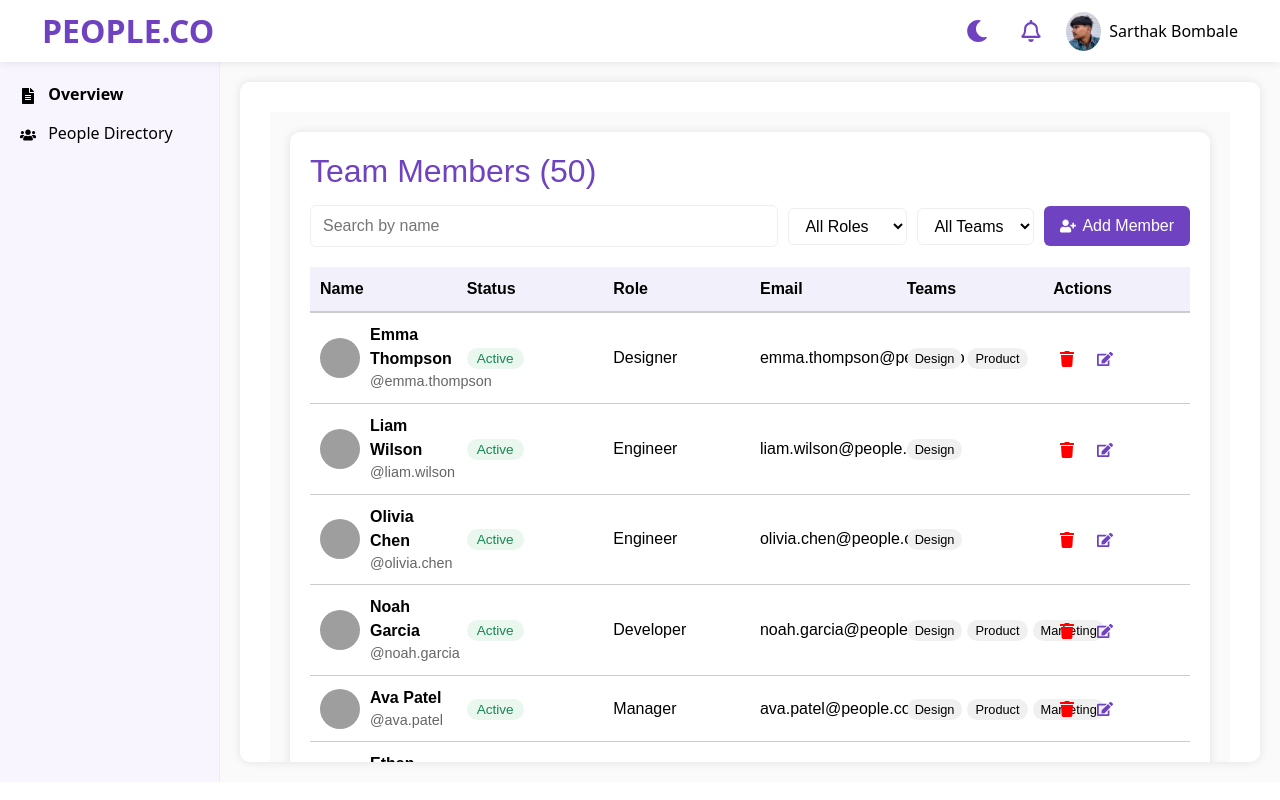
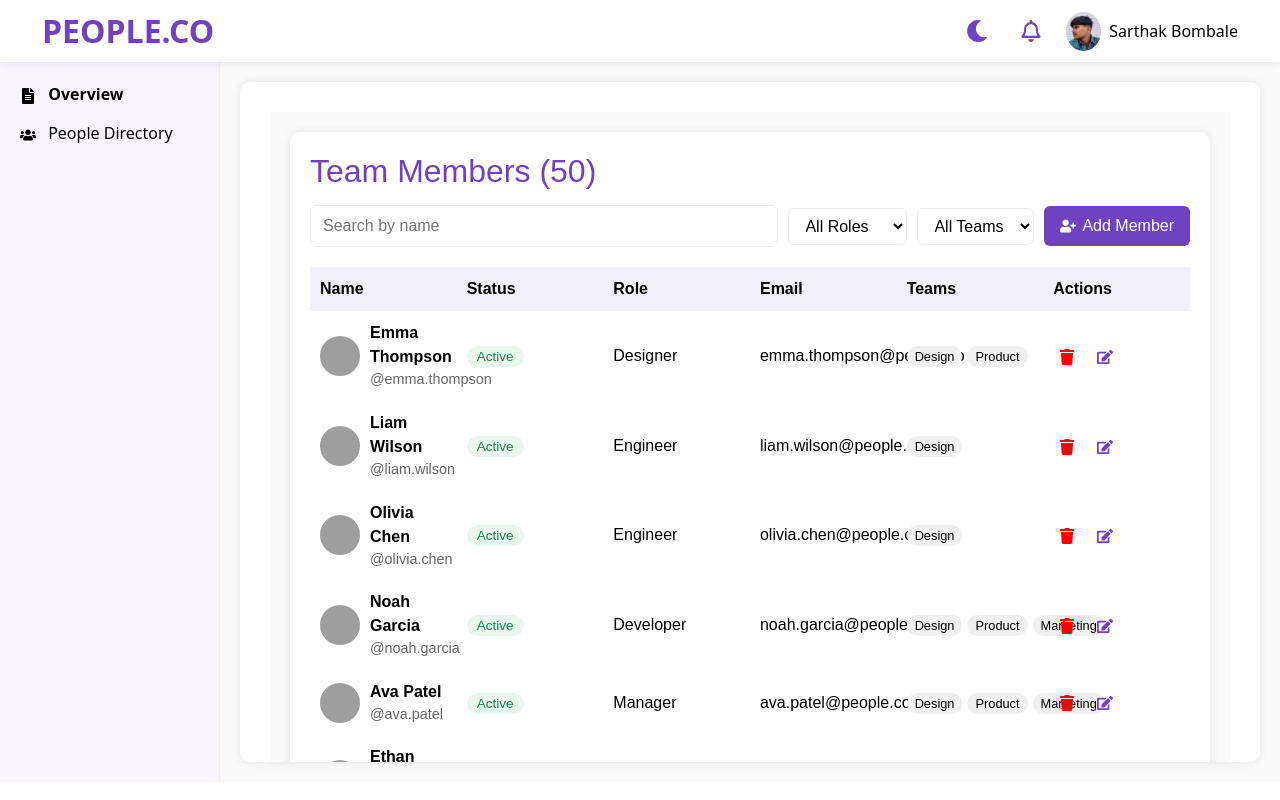
Before and after one commit to sarthakbombale/PeopleDirectory, a React (Vite) app: page /overview/people in a window 1280 px wide. Built offline with nearby package versions, Linux system fonts and the light colour scheme; grey boxes are pictures that could not be loaded.

Commit message:
style: remove thin horizontal lines under headers and table rows

```diff
--- a/src/Components/People.jsx
+++ b/src/Components/People.jsx
@@ -270,7 +270,8 @@ function People() {
               }}
             >
             <thead>
-              <tr style={{ borderBottom: `2px solid ${theme.colors.tableBorder}`, background: theme.colors.tableHeader }}>
+              {/* Removed bottom border on header row to avoid the thin horizontal line */}
+              <tr style={{ background: theme.colors.tableHeader }}>
                 <th align="left">Name</th>
                 <th>Status</th>
                 <th>Role</th>
@@ -424,7 +425,8 @@ function People() {
 
             {/* Info */}
             <div style={{ padding: "20px" }}>
-              <h4 style={{ borderBottom: `2px solid ${theme.colors.border}`, paddingBottom: "8px" }}>
+              {/* Removed bottom border from section headers for a cleaner look */}
+              <h4 style={{ paddingBottom: "8px" }}>
                 Personal Information
               </h4>
               <p><strong>Date of Birth:</strong> {selectedMember.dob || "29-04-2005"}</p>
@@ -436,7 +438,6 @@ function People() {
 
               <h4
                 style={{
-                  borderBottom: `2px solid ${theme.colors.border}`,
                   paddingBottom: "8px",
                   marginTop: "20px",
                 }}
--- a/src/Components/TeamMember.jsx
+++ b/src/Components/TeamMember.jsx
@@ -7,7 +7,7 @@ function TeamMember({ member, onDelete, onEdit, onSelect }) {
 
   return (
     <tr
-      style={{ borderBottom: `1px solid ${theme.colors.tableBorder}`, cursor: "pointer" }}
+      style={{ cursor: "pointer" }}
       onClick={() => onSelect(member)}
     >
       <td>
```
